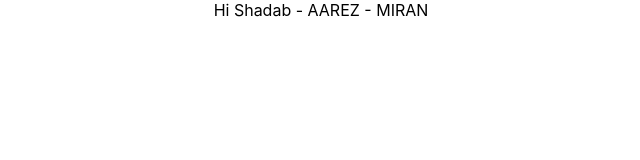
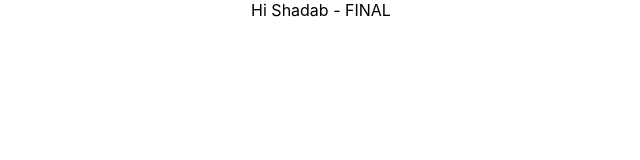
Before and after one commit to shadansa/react-pages, a React (Create React App) app: page / in a window 1280 px wide. Shown: the top 160 px of the page, without its empty margins (319-959 px from the left). Built offline with nearby package versions, Linux system fonts and the light colour scheme.

Commit message:
Initial Commit9

```diff
--- a/src/components/FirstComponent.js
+++ b/src/components/FirstComponent.js
@@ -1,7 +1,7 @@
 import React from 'react';
 
 function FirstComponent() {
-  return <div>Hi Shadab - AAREZ - MIRAN</div>;
+  return <div>Hi Shadab - FINAL</div>;
 }
 
 export default FirstComponent;
```
